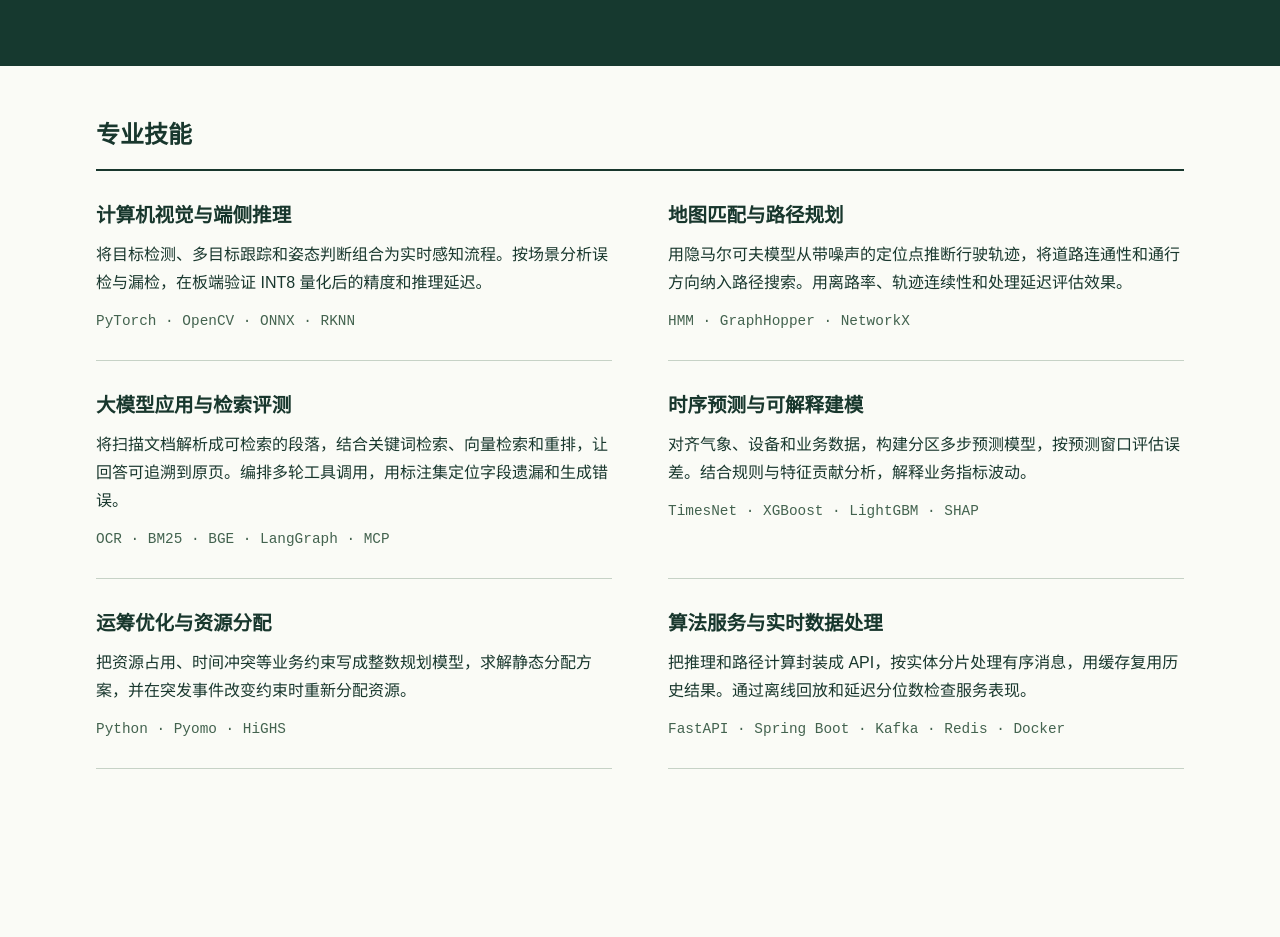
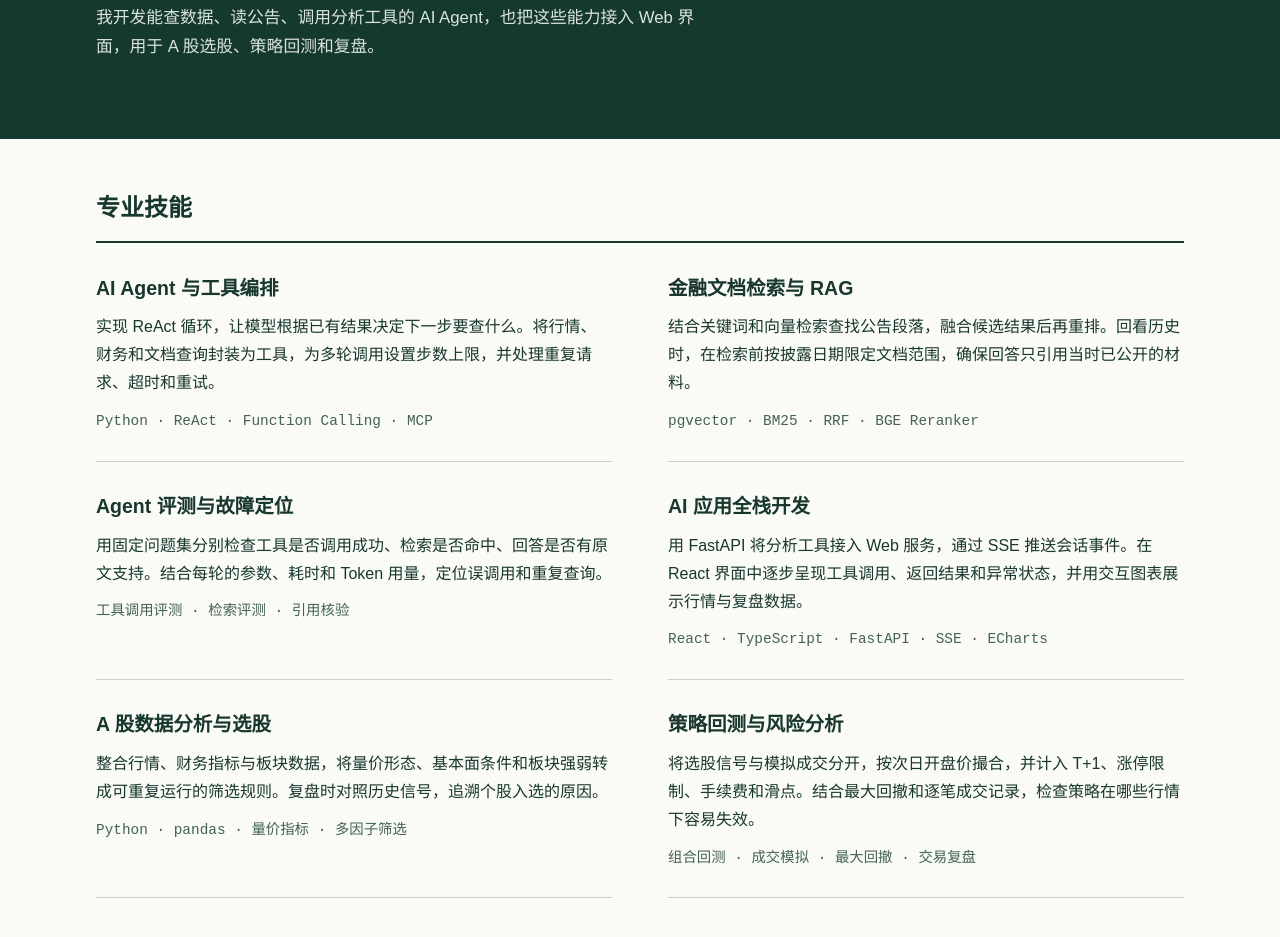
Before and after one commit to shens3014/shens3014.github.io, a plain HTML site: page index.html in a window 1280 px wide. Shown: the part 355-1292 px from the top of the page. Before the commit the page ends 1188 px from the top, so only its background shows below. Drawn offline with Linux system fonts and the light colour scheme.

Commit message:
Focus skills on AI agents, full-stack development and equity research

```diff
--- a/index.html
+++ b/index.html
@@ -3,8 +3,8 @@
 <head>
   <meta charset="utf-8">
   <meta name="viewport" content="width=device-width, initial-scale=1">
-  <meta name="description" content="Dart，高级算法工程师。擅长视觉感知与端侧部署、空间算法、时序预测、运筹优化和大模型应用。">
-  <title>Dart · 高级算法工程师</title>
+  <meta name="description" content="Dart，高级算法工程师。专注 AI Agent、全栈应用开发与 A 股量化研究。">
+  <title>Dart · 高级算法工程师 | AI Agent 与量化研究</title>
   <style>
     :root { color-scheme: light; --ink: #18372d; --paper: #fafbf6; --rule: #c6d2c6; }
     * { box-sizing: border-box; }
@@ -18,6 +18,7 @@
     .intro { padding: clamp(2rem, 6vw, 5rem) 0; }
     h1 { margin: 0; color: #d9f39c; font: normal clamp(5rem, 10vw, 9rem)/1 Georgia, serif; letter-spacing: -.07em; }
     .role { margin: .75rem 0 0; font-size: clamp(1.5rem, 3vw, 2.2rem); font-weight: 600; }
+    .summary { max-width: 37em; margin: .85rem 0 0; color: #d9e4db; font-size: 1.05rem; }
     main { padding: 3rem 0 4rem; }
     h2 { margin: 0; padding-bottom: .8rem; border-bottom: 2px solid var(--ink); font-size: 1.5rem; }
     .skills { display: grid; grid-template-columns: repeat(2, minmax(0, 1fr)); column-gap: 3.5rem; }
@@ -32,41 +33,43 @@
   <header>
     <div class="wrap">
       <nav aria-label="个人链接"><strong>Dart.</strong><a href="https://github.com/shens3014">GitHub</a></nav>
-      <div class="intro"><h1>Dart.</h1><p class="role">高级算法工程师</p></div>
+      <div class="intro"><h1>Dart.</h1><p class="role">高级算法工程师</p>
+        <p class="summary">我开发能查数据、读公告、调用分析工具的 AI Agent，也把这些能力接入 Web 界面，用于 A 股选股、策略回测和复盘。</p>
+      </div>
     </div>
   </header>
   <main class="wrap" id="skills">
     <h2>专业技能</h2>
     <div class="skills">
       <article>
-        <h3>计算机视觉与端侧推理</h3>
-        <p>将目标检测、多目标跟踪和姿态判断组合为实时感知流程。按场景分析误检与漏检，在板端验证 INT8 量化后的精度和推理延迟。</p>
-        <p class="tools">PyTorch · OpenCV · ONNX · RKNN</p>
+        <h3>AI Agent 与工具编排</h3>
+        <p>实现 ReAct 循环，让模型根据已有结果决定下一步要查什么。将行情、财务和文档查询封装为工具，为多轮调用设置步数上限，并处理重复请求、超时和重试。</p>
+        <p class="tools">Python · ReAct · Function Calling · MCP</p>
       </article>
       <article>
-        <h3>地图匹配与路径规划</h3>
-        <p>用隐马尔可夫模型从带噪声的定位点推断行驶轨迹，将道路连通性和通行方向纳入路径搜索。用离路率、轨迹连续性和处理延迟评估效果。</p>
-        <p class="tools">HMM · GraphHopper · NetworkX</p>
+        <h3>金融文档检索与 RAG</h3>
+        <p>结合关键词和向量检索查找公告段落，融合候选结果后再重排。回看历史时，在检索前按披露日期限定文档范围，确保回答只引用当时已公开的材料。</p>
+        <p class="tools">pgvector · BM25 · RRF · BGE Reranker</p>
       </article>
       <article>
-        <h3>大模型应用与检索评测</h3>
-        <p>将扫描文档解析成可检索的段落，结合关键词检索、向量检索和重排，让回答可追溯到原页。编排多轮工具调用，用标注集定位字段遗漏和生成错误。</p>
-        <p class="tools">OCR · BM25 · BGE · LangGraph · MCP</p>
+        <h3>Agent 评测与故障定位</h3>
+        <p>用固定问题集分别检查工具是否调用成功、检索是否命中、回答是否有原文支持。结合每轮的参数、耗时和 Token 用量，定位误调用和重复查询。</p>
+        <p class="tools">工具调用评测 · 检索评测 · 引用核验</p>
       </article>
       <article>
-        <h3>时序预测与可解释建模</h3>
-        <p>对齐气象、设备和业务数据，构建分区多步预测模型，按预测窗口评估误差。结合规则与特征贡献分析，解释业务指标波动。</p>
-        <p class="tools">TimesNet · XGBoost · LightGBM · SHAP</p>
+        <h3>AI 应用全栈开发</h3>
+        <p>用 FastAPI 将分析工具接入 Web 服务，通过 SSE 推送会话事件。在 React 界面中逐步呈现工具调用、返回结果和异常状态，并用交互图表展示行情与复盘数据。</p>
+        <p class="tools">React · TypeScript · FastAPI · SSE · ECharts</p>
       </article>
       <article>
-        <h3>运筹优化与资源分配</h3>
-        <p>把资源占用、时间冲突等业务约束写成整数规划模型，求解静态分配方案，并在突发事件改变约束时重新分配资源。</p>
-        <p class="tools">Python · Pyomo · HiGHS</p>
+        <h3>A 股数据分析与选股</h3>
+        <p>整合行情、财务指标与板块数据，将量价形态、基本面条件和板块强弱转成可重复运行的筛选规则。复盘时对照历史信号，追溯个股入选的原因。</p>
+        <p class="tools">Python · pandas · 量价指标 · 多因子筛选</p>
       </article>
       <article>
-        <h3>算法服务与实时数据处理</h3>
-        <p>把推理和路径计算封装成 API，按实体分片处理有序消息，用缓存复用历史结果。通过离线回放和延迟分位数检查服务表现。</p>
-        <p class="tools">FastAPI · Spring Boot · Kafka · Redis · Docker</p>
+        <h3>策略回测与风险分析</h3>
+        <p>将选股信号与模拟成交分开，按次日开盘价撮合，并计入 T+1、涨停限制、手续费和滑点。结合最大回撤和逐笔成交记录，检查策略在哪些行情下容易失效。</p>
+        <p class="tools">组合回测 · 成交模拟 · 最大回撤 · 交易复盘</p>
       </article>
     </div>
   </main>
```
